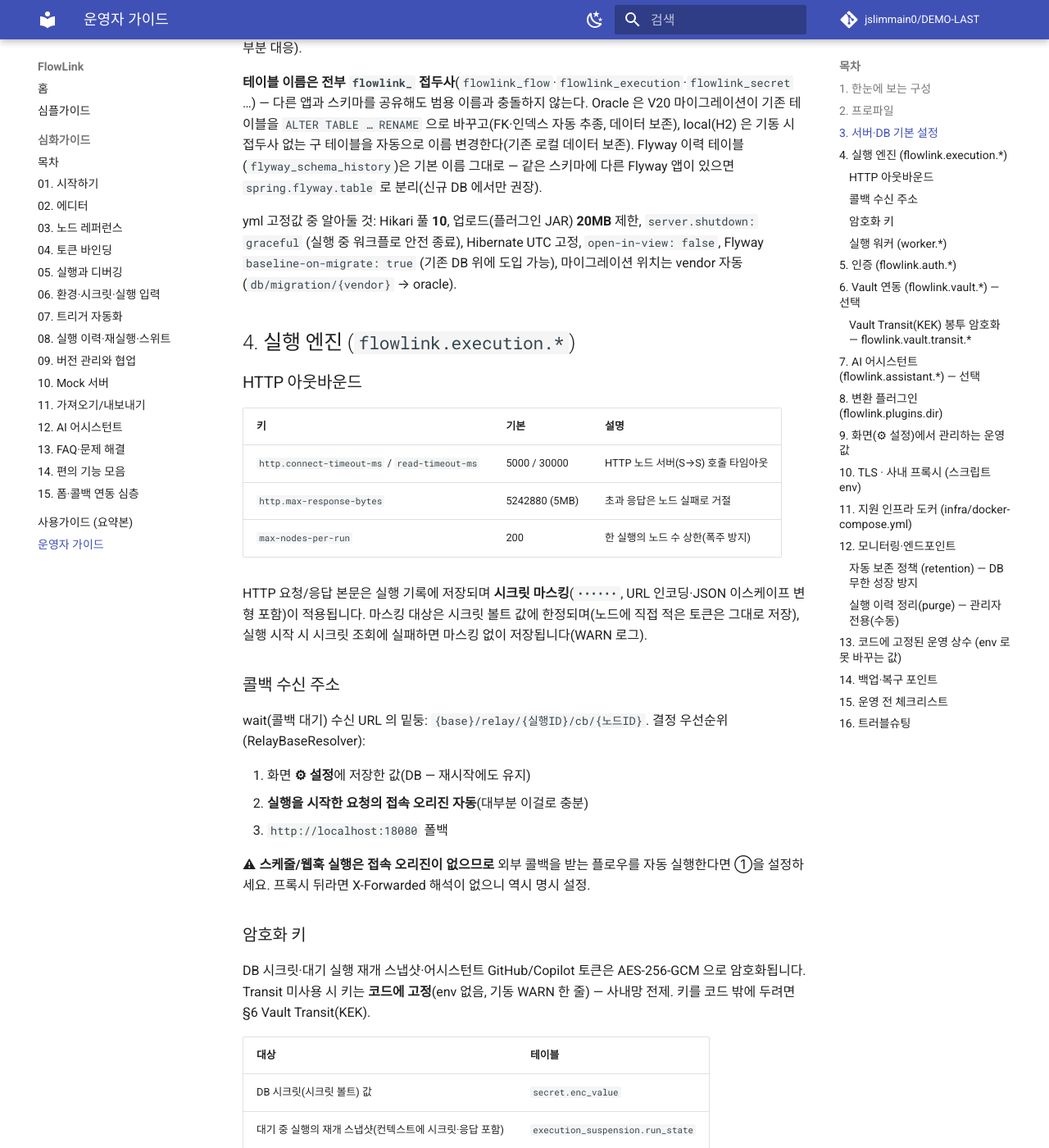
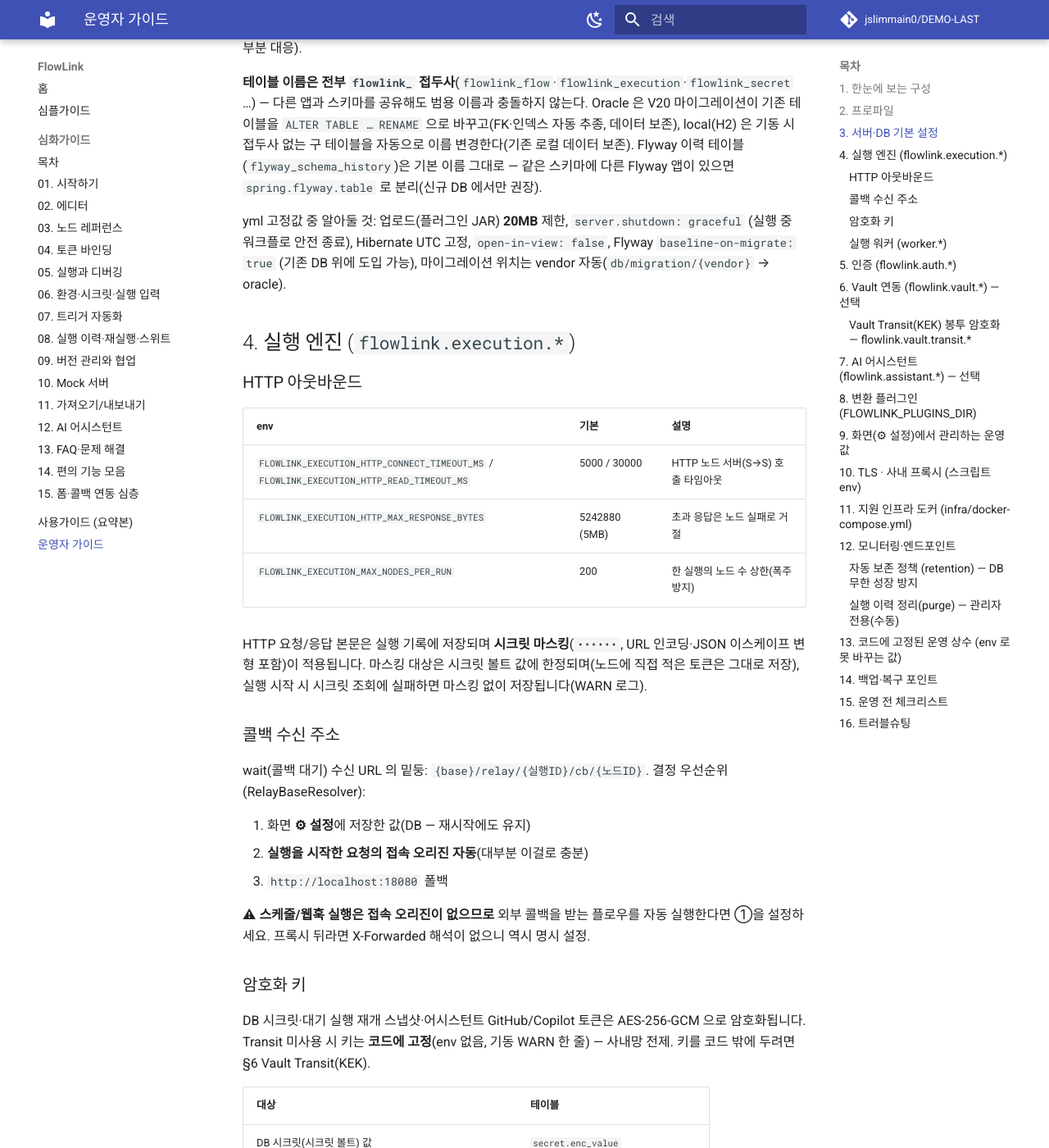
Before and after one commit to jslimmain0/DEMO-LAST, an MkDocs documentation site: the page built from docs/운영가이드.md, in a window 1280 px wide and 1400 px high, scrolled down 1825 px. Shown: the whole window at 82% size. Built offline with MkDocs 1.6.1 and Material for MkDocs 9.7.7, drawn with Linux system fonts in a browser that asks for light colours; comment, search, counter and statistics services are not loaded; some of the changed text lies outside the part shown.

Commit message:
refactor(config): application.yml 다이어트 + SecurityProperties/tenant-claim 삭제 + README 환경변수 표
- application.yml 에서 코드 기본값과 같은 줄 삭제(spring.application.name·hikari·format_sql·flowlink.* 전부) → Spring 공통 30줄만
- SecurityProperties/flowlink.security.tenant-claim 삭제 — 클레임 이름은 AppJwt.CLAIM_TENANT 고정, TenantClaimFilter 무인자,
  PresenceHandshakeInterceptor 의 안 쓰던 tenantClaim 파라미터 제거(PresenceConfig 주입 포함)
- README 에 env 표(변수|기본|용도) 추가, backend/README·운영가이드·CLAUDE.md·infra/README 의 yml 키 서술을 env 기준으로 정리

Co-Authored-By: Claude Fable 5.1 <noreply@anthropic.com>

```diff
--- a/docs/운영가이드.md
+++ b/docs/운영가이드.md
@@ -2,8 +2,8 @@
 
 **대상**: FlowLink 를 설치·설정·운영하는 사람. 화면 사용법은 [사용 가이드](guide/README.md),
 배포 절차(빌드→서버 실행)는 [infra/README.md](https://github.com/jslimmain0/DEMO-LAST/blob/main/infra/README.md) 를 보고, **이 문서는 "설정값이 뭐가 있고
-각각 뭘 하는지"의 진실원**입니다. 모든 항목은 `backend/src/main/resources/application*.yml` 과
-설정 클래스(`*Properties.kt`) 코드 기준입니다.
+각각 뭘 하는지"의 진실원**입니다. `flowlink.*` 는 yml 에 없고 코드 기본값(`*Properties.kt`) + env 로만 덮어씁니다
+(env 한눈에: 루트 [README '환경변수'](https://github.com/jslimmain0/DEMO-LAST/blob/main/README.md#환경변수) 표).
 
 ---
 
@@ -38,18 +38,18 @@
 
 **테이블 이름은 전부 `flowlink_` 접두사**(`flowlink_flow`·`flowlink_execution`·`flowlink_secret` …) — 다른 앱과 스키마를 공유해도 범용 이름과 충돌하지 않는다. Oracle 은 V20 마이그레이션이 기존 테이블을 `ALTER TABLE … RENAME` 으로 바꾸고(FK·인덱스 자동 추종, 데이터 보존), local(H2) 은 기동 시 접두사 없는 구 테이블을 자동으로 이름 변경한다(기존 로컬 데이터 보존). Flyway 이력 테이블(`flyway_schema_history`)은 기본 이름 그대로 — 같은 스키마에 다른 Flyway 앱이 있으면 `spring.flyway.table` 로 분리(신규 DB 에서만 권장).
 
-yml 고정값 중 알아둘 것: Hikari 풀 **10**, 업로드(플러그인 JAR) **20MB** 제한, `server.shutdown: graceful`
+yml 고정값 중 알아둘 것: 업로드(플러그인 JAR) **20MB** 제한, `server.shutdown: graceful`
 (실행 중 워크플로 안전 종료), Hibernate UTC 고정, `open-in-view: false`, Flyway `baseline-on-migrate: true`
 (기존 DB 위에 도입 가능), 마이그레이션 위치는 vendor 자동(`db/migration/{vendor}` → oracle).
 
 ## 4. 실행 엔진 (`flowlink.execution.*`)
 
 ### HTTP 아웃바운드
-| 키 | 기본 | 설명 |
+| env | 기본 | 설명 |
 |---|---|---|
-| `http.connect-timeout-ms` / `read-timeout-ms` | 5000 / 30000 | HTTP 노드 서버(S→S) 호출 타임아웃 |
-| `http.max-response-bytes` | 5242880 (5MB) | 초과 응답은 노드 실패로 거절 |
-| `max-nodes-per-run` | 200 | 한 실행의 노드 수 상한(폭주 방지) |
+| `FLOWLINK_EXECUTION_HTTP_CONNECT_TIMEOUT_MS` / `FLOWLINK_EXECUTION_HTTP_READ_TIMEOUT_MS` | 5000 / 30000 | HTTP 노드 서버(S→S) 호출 타임아웃 |
+| `FLOWLINK_EXECUTION_HTTP_MAX_RESPONSE_BYTES` | 5242880 (5MB) | 초과 응답은 노드 실패로 거절 |
+| `FLOWLINK_EXECUTION_MAX_NODES_PER_RUN` | 200 | 한 실행의 노드 수 상한(폭주 방지) |
 
 HTTP 요청/응답 본문은 실행 기록에 저장되며 **시크릿 마스킹**(`••••••`, URL 인코딩·JSON 이스케이프 변형 포함)이 적용됩니다.
 마스킹 대상은 시크릿 볼트 값에 한정되며(노드에 직접 적은 토큰은 그대로 저장), 실행 시작 시 시크릿 조회에 실패하면 마스킹 없이 저장됩니다(WARN 로그).
@@ -75,10 +75,10 @@ Transit 미사용 시 키는 **코드에 고정**(env 없음, 기동 WARN 한
 | 어시스턴트 GitHub/Copilot 토큰 | 설정 저장소 |
 
 ### 실행 워커 (`worker.*`)
-| 키 | 기본 | 설명 |
+| env | 기본 | 설명 |
 |---|---|---|
-| `pool-size` | 8 | 비동기 실행/재개 전용 스레드 풀 |
-| `queue-capacity` | 100 | 초과 제출은 **429** 거절(트리거/스위트 실행도 동일) |
+| `FLOWLINK_EXECUTION_WORKER_POOL_SIZE` | 8 | 비동기 실행/재개 전용 스레드 풀 |
+| `FLOWLINK_EXECUTION_WORKER_QUEUE_CAPACITY` | 100 | 초과 제출은 **429** 거절(트리거/스위트 실행도 동일) |
 
 단일 인스턴스 스코프입니다(수평 확장용 공유 큐 없음). 대기(WAIT) 스냅샷은 DB 에 있어 **재시작 후에도 콜백/타임아웃이 복구**되고, 스냅샷 없는 진행 중 실행은 기동 시 FAILED 로 정리됩니다.
 
@@ -97,16 +97,10 @@ GitHub 모드 상세:
 |---|---|---|
 | `FLOWLINK_AUTH_JWT_SECRET` | (자동 생성) | 앱 JWT HMAC 서명키. 미설정이면 기동 시 자동 생성해 DB 설정 테이블(`auth.jwt-secret`)에 저장 — 재시작에도 유지. env 로 주면 그것이 우선 |
 | `FLOWLINK_AUTH_TOKEN_TTL_HOURS` | 12 | 발급 JWT 유효시간 |
-| `flowlink.auth.client-id` | Copilot 공개 client | 디바이스 플로우 client_id — 보통 그대로 둠(Copilot 연결과 동일 UX, 앱 로그인이 곧 Copilot 연결로 이어짐) |
+| `FLOWLINK_AUTH_CLIENT_ID` | Copilot 공개 client | 디바이스 플로우 client_id — 보통 그대로 둠(Copilot 연결과 동일 UX, 앱 로그인이 곧 Copilot 연결로 이어짐) |
 
 - **로그인 = 가입 신청(PENDING)** — 관리자가 관리 콘솔(/admin)에서 승인해야 개인 워크스페이스·팀 배정·AI 사용 가능(차단 시 로그인 거부).
 - **전역 관리자 부트스트랩**: 테넌트에 ADMIN 이 한 명도 없으면 **처음 로그인(등록)하는 사용자가 자동으로 ADMIN + 승인**된다(INFO 로그). 이후 관리자는 관리 콘솔(/admin)에서 전역 롤로 지정. dev 모드의 `dev` 는 항상 관리자. 관리자를 전부 삭제해 ADMIN 이 0명이 되면 다음에 로그인하는 사용자가 다시 부트스트랩 대상(자기 삭제·마지막 관리자 삭제 가드는 없음). ⚠ github 모드에서 플러그인 업로드·설정 쓰기·assistant 팀 지침은 관리자만, 시크릿 쓰기·skills·Copilot 연결은 승인 사용자만(서비스 레벨 게이트).
-
-공통:
-
-| 키 | 기본 | 설명 |
-|---|---|---|
-| `flowlink.security.tenant-claim` | `tenant` | JWT 에서 팀(테넌트) id 를 읽을 클레임 이름 |
 
 모든 인증 모드 공통 — `/api/**` CORS 는 모든 오리진 허용(사내망 전제).
 
@@ -168,16 +162,16 @@ vault write -field=secret_id -f auth/approle/role/flowlink/secret-id  # → FLOW
 | env | 실효 기본 | 설명 |
 |---|---|---|
 | `FLOWLINK_ASSISTANT_MAX_TOKENS` | 16384 | 응답 최대 토큰(그래프/Mock spec 이 잘리면 올린다). **Copilot 은 모델별 출력 한도**(`/models` 의 `max_output_tokens`)**로 자동 클램프**되므로 크게 둬도 400 이 나지 않는다 |
-| `flowlink.assistant.max-concurrent` | 4 | 동시 LLM 호출 벌크헤드 — 초과 429 |
+| `FLOWLINK_ASSISTANT_MAX_CONCURRENT` | 4 | 동시 LLM 호출 벌크헤드 — 초과 429 |
 
 개인정보 관점: Copilot 을 연결하면 **사용자 그래프가 외부 LLM(GitHub Copilot)으로 전송**됩니다(SET 🔒 시크릿 값은 마스킹,
 시크릿 볼트는 이름만). 조직 정책상 곤란하면 사용자가 연결하지 않으면 됩니다(stub).
 
-## 8. 변환 플러그인 (`flowlink.plugins.dir`)
+## 8. 변환 플러그인 (`FLOWLINK_PLUGINS_DIR`)
 
-| 키 | 기본 | 설명 |
+| env | 기본 | 설명 |
 |---|---|---|
-| `flowlink.plugins.dir` | `plugins` | 변환 플러그인 JAR 디렉터리 — **실행 프로세스의 작업 디렉터리 기준 상대경로**. `scripts/`로 띄우면 리포 루트의 `plugins/`, `backend`에서 `bootRun` 하면 `backend/plugins/` |
+| `FLOWLINK_PLUGINS_DIR` | `plugins` | 변환 플러그인 JAR 디렉터리 — **실행 프로세스의 작업 디렉터리 기준 상대경로**. `scripts/`로 띄우면 리포 루트의 `plugins/`, `backend`에서 `bootRun` 하면 `backend/plugins/` |
 
 - 기동 시 디렉터리를 스캔해 ServiceLoader 로 등록하고, **업로드(`POST /api/v1/plugins`, 20MB 제한) 시 즉시 reload** 됩니다(재시작 불필요).
 - ⚠ **샌드박스 없음** — 업로드된 JAR 는 앱 전체 권한으로 실행됩니다(신뢰 JAR 전용). 업로드 권한은
@@ -282,17 +276,17 @@ curl -X POST ... -d '{"olderThanDays":90}'
 | 증상 | 원인/조치 |
 |---|---|
 | 기동 WARN: "Transit 미사용 — 고정키로 로컬 암호화" | 정상(로컬/사내망). 키를 코드 밖에 두려면 Vault Transit(§6) |
-| 실행 요청이 **429** | 워커 큐 포화(`worker.queue-capacity`) — 동시 실행 줄이거나 풀/큐 확대. 어시스턴트 429 는 `max-concurrent` 벌크헤드 |
-| HTTP 노드가 "응답 크기 초과" | `http.max-response-bytes`(5MB) — 필요 시 확대 |
+| 실행 요청이 **429** | 워커 큐 포화(`FLOWLINK_EXECUTION_WORKER_QUEUE_CAPACITY`) — 동시 실행 줄이거나 풀/큐 확대. 어시스턴트 429 는 `FLOWLINK_ASSISTANT_MAX_CONCURRENT` 벌크헤드 |
+| HTTP 노드가 "응답 크기 초과" | `FLOWLINK_EXECUTION_HTTP_MAX_RESPONSE_BYTES`(5MB) — 필요 시 확대 |
 | 시크릿이 복호화 안 됨(AEADBadTagException) | 다른 키로 암호화된 데이터(옛 버전에서 개별 키를 쓰던 DB 등) — 시크릿 전체 재입력 |
 | **기동 실패: Vault Transit 헬스체크/Connection refused** | Transit 모드(fail-closed)인데 Vault 다운/토큰 오류 — Vault 를 살리거나 `FLOWLINK_VAULT_TRANSIT_ENABLED` 를 끄고 기동(레거시 데이터는 로컬 고정키로 계속 열림) |
 | 콜백이 안 옴 | 수신 주소가 외부 도달 불가(§4 우선순위 확인). 실행 로그의 수신 URL 로 `curl` 해 보기 |
 | stop/status 가 프로세스를 못 찾음 | `.sh` 와 `.ps1` 혼용 — PID 파일 규약이 다름. 같은 세트로만 |
 | 대형 플로우를 AI 가 잘라서 줌 | `FLOWLINK_ASSISTANT_MAX_TOKENS`(기본 16384)를 올린다 — Copilot 은 모델 출력 한도가 상한(§7) |
 | GitHub 로그인 "세션이 많습니다" 류 거절 | 디바이스 로그인 동시 세션 상한 20(§13) — 잠시 후 재시도 |
-| 업로드한 플러그인이 목록에 안 보임 | JAR 가 `flowlink.plugins.dir`(작업 디렉터리 기준!) 에 있는지, ServiceLoader 등록 파일(`META-INF/services`)이 있는지 확인(§8) |
+| 업로드한 플러그인이 목록에 안 보임 | JAR 가 `FLOWLINK_PLUGINS_DIR`(작업 디렉터리 기준!) 에 있는지, ServiceLoader 등록 파일(`META-INF/services`)이 있는지 확인(§8) |
 | 도커 재시작 후 Vault Transit 키가 사라짐 | dev 모드 인메모리(§11) — 정상. `transit/keys/flowlink` 재생성(기존 암호문은 복호화 불가) — 운영은 실제 Vault 로 |
 
 ---
 
-*설정의 코드 근거: `application.yml`·`application-local.yml`·`application-dev.yml`, `ExecutionProperties`·`AuthProperties`·`SecurityProperties`·`VaultProperties`·`AssistantProperties`, `TransformRegistry`(plugins.dir), `StateCrypto`, `RelayBaseResolver`, `GithubAuthService`, `scripts/start.*`, `infra/docker-compose.yml`·`.env.example`. 변경 이력·아키텍처는 [CLAUDE.md](https://github.com/jslimmain0/DEMO-LAST/blob/main/CLAUDE.md).*
+*설정의 코드 근거: `application.yml`·`application-local.yml`·`application-dev.yml`, `ExecutionProperties`·`AuthProperties`·`VaultProperties`·`AssistantProperties`, `TransformRegistry`(plugins.dir), `StateCrypto`, `RelayBaseResolver`, `GithubAuthService`, `scripts/start.*`, `infra/docker-compose.yml`·`.env.example`. 변경 이력·아키텍처는 [CLAUDE.md](https://github.com/jslimmain0/DEMO-LAST/blob/main/CLAUDE.md).*
```
Also changed, not shown: CLAUDE.md (+7 -6 lines), README.md (+36 -0 lines), backend/README.md (+4 -3 lines), backend/src/main/resources/application.yml (+1 -44 lines), infra/README.md (+1 -1 lines), 7 other files.
